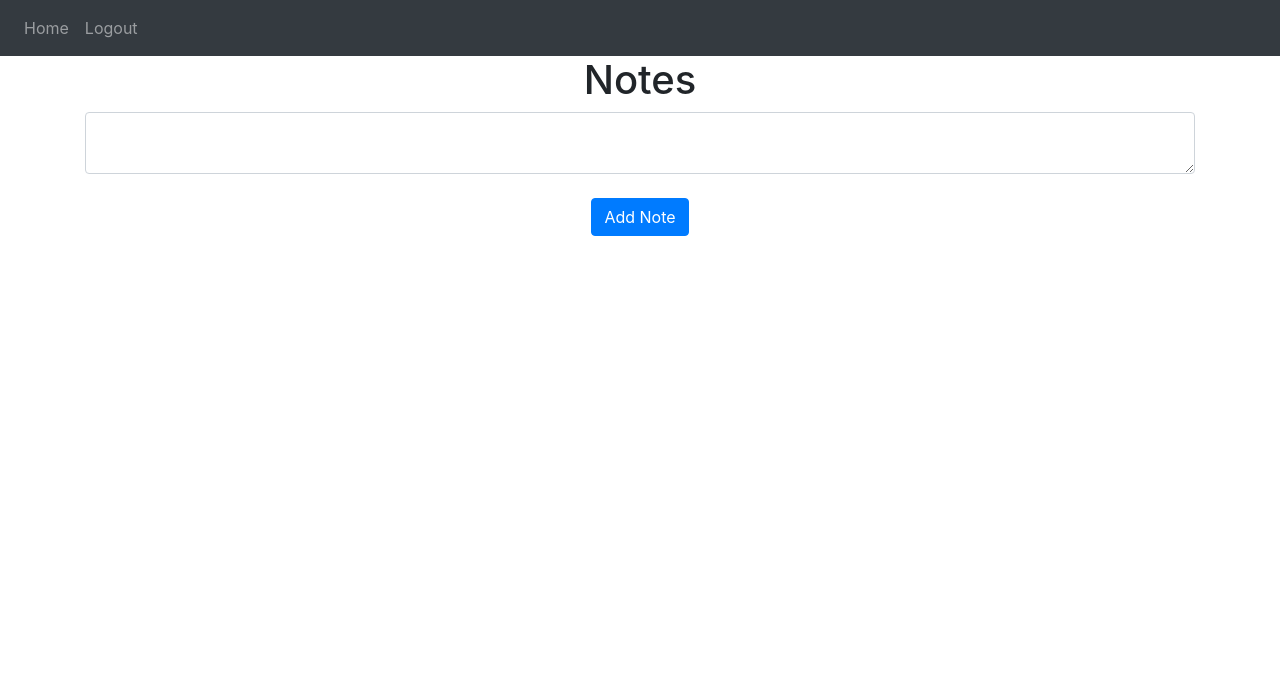
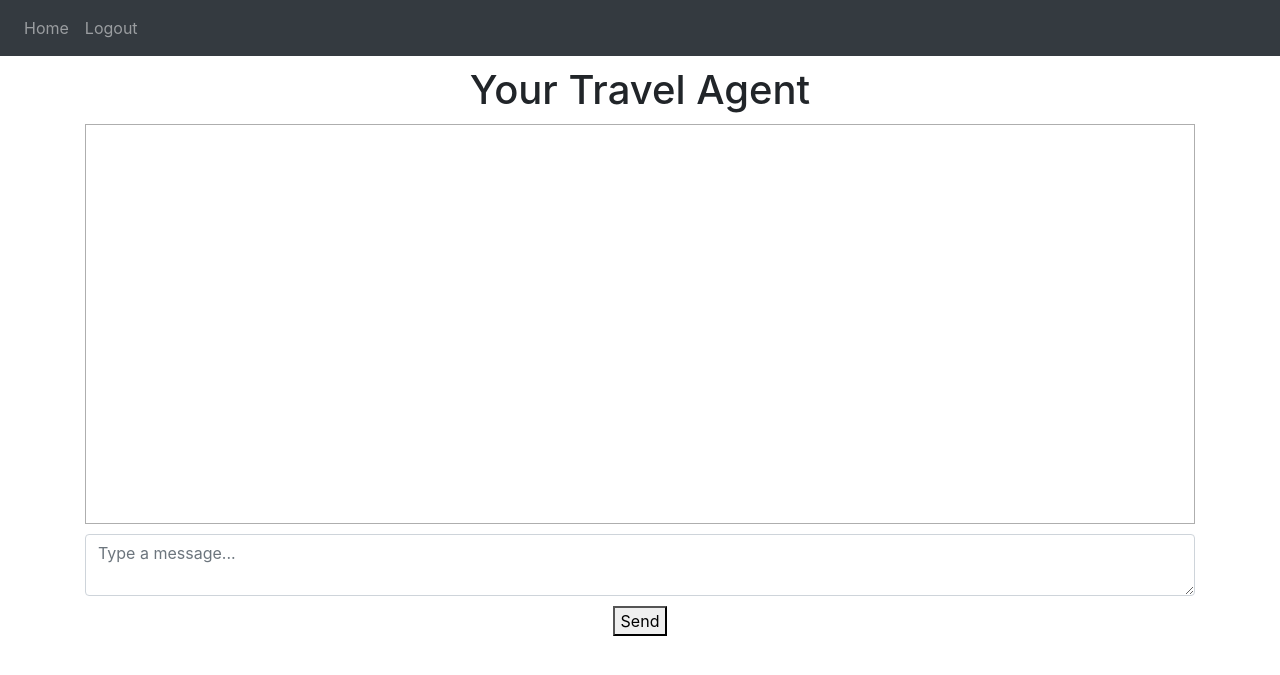
Before and after one commit to ElvinLit/AlgoNavigators, a Flask app: page / in a window 1280 px wide. Shown: the top 675 px of the page. Run offline with Flask 3, Linux system fonts and the light colour scheme; a user stored in the database is signed in; parts of the project's set-up code (start-up, migrations or seed data) failed here and were passed over; some libraries are stand-ins or nearby versions.

Commit message:
Changed HTML/CSS in home.html resulting in changes to visuals for homepage.

```diff
--- a/website/templates/home.html
+++ b/website/templates/home.html
@@ -1,21 +1,34 @@
-{% extends "base.html" %} {% block title %}Home{% endblock %} {% block content
-    %}
-    <h1 align="center">Notes</h1>
-    <ul class="list-group list-group-flush" id="notes">
+{% extends "base.html" %} {% block title %}Home{% endblock %} {% block content %}
+
+<h1 align="center" style="margin-block: 10px;" >Your Travel Agent</h1>
+
+<!-- Chatbox -->
+<div id="chatbox" style="height: 50vh; width: 100%; border: 1px solid #aeaeae; overflow: auto;">
     {% for note in user.notes %}
-      <li class="list-group-item">
+        <div class="chat-entry">
             {{ note.data }}
             <button type="button" class="close" onClick="deleteNote({{ note.id }})">
                 <span aria-hidden="true">&times;</span>
             </button>
-      </li>
+        </div>
     {% endfor %}
-    </ul>
+</div>
+
+<!-- Message Box & Button -->
 <form method="POST">
-      <textarea name="note" id="note" class="form-control"></textarea>
-      <br />
-      <div align="center">
-        <button type="submit" class="btn btn-primary">Add Note</button>
+    <div id="userInput" style="margin-top: 10px;">
+        <textarea name="note" id="userMessage" placeholder="Type a message..." class="form-control"></textarea>
+        <center> <button type="submit" style="margin-top: 10px" lass="btn btn-primary">Send</button> </center>
     </div>
 </form>
+
+<script src="/static/functions.js"></script>
+
+<style>
+  .chat-entry {
+      border-bottom: 1px solid #cac6c6;
+      padding: 10px;
+  }
+</style>
+
 {% endblock %}
```
Lines whose indentation alone changed are shown as unchanged.
